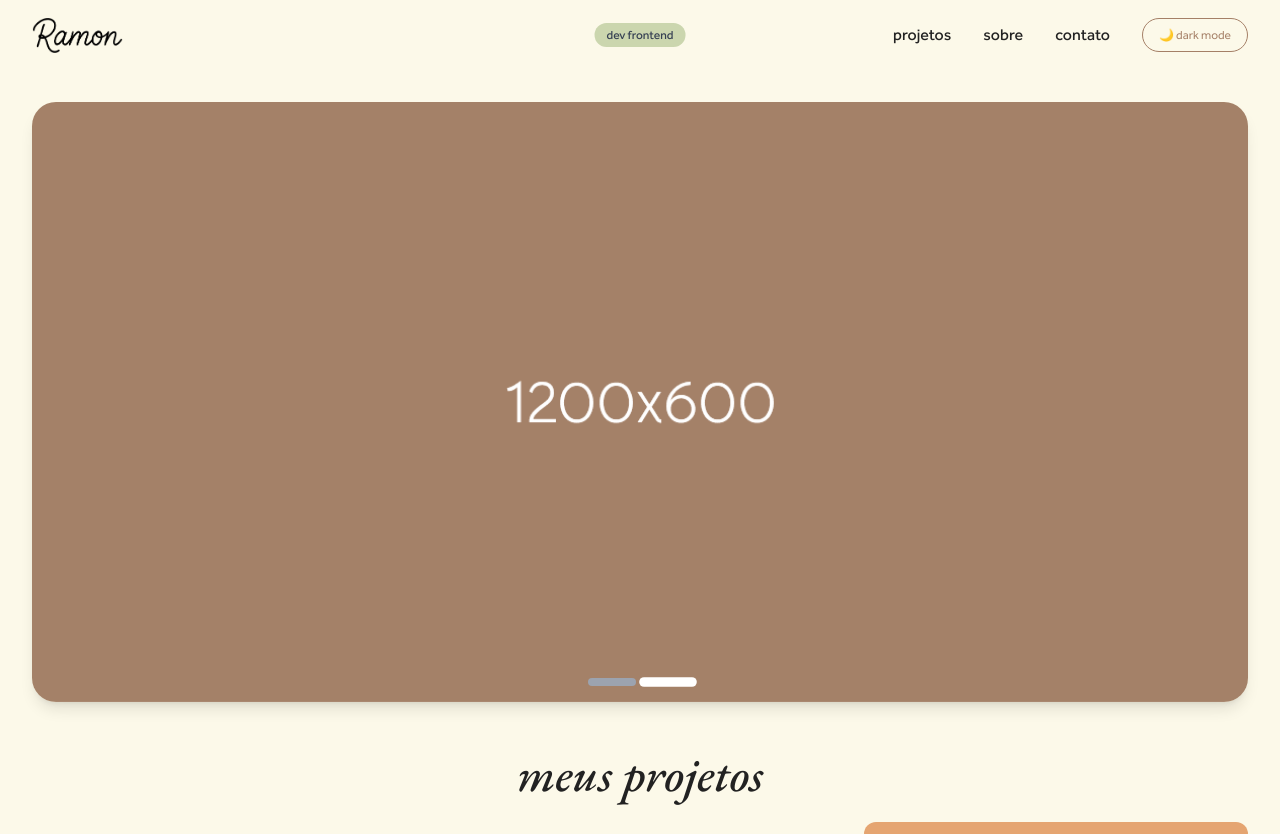
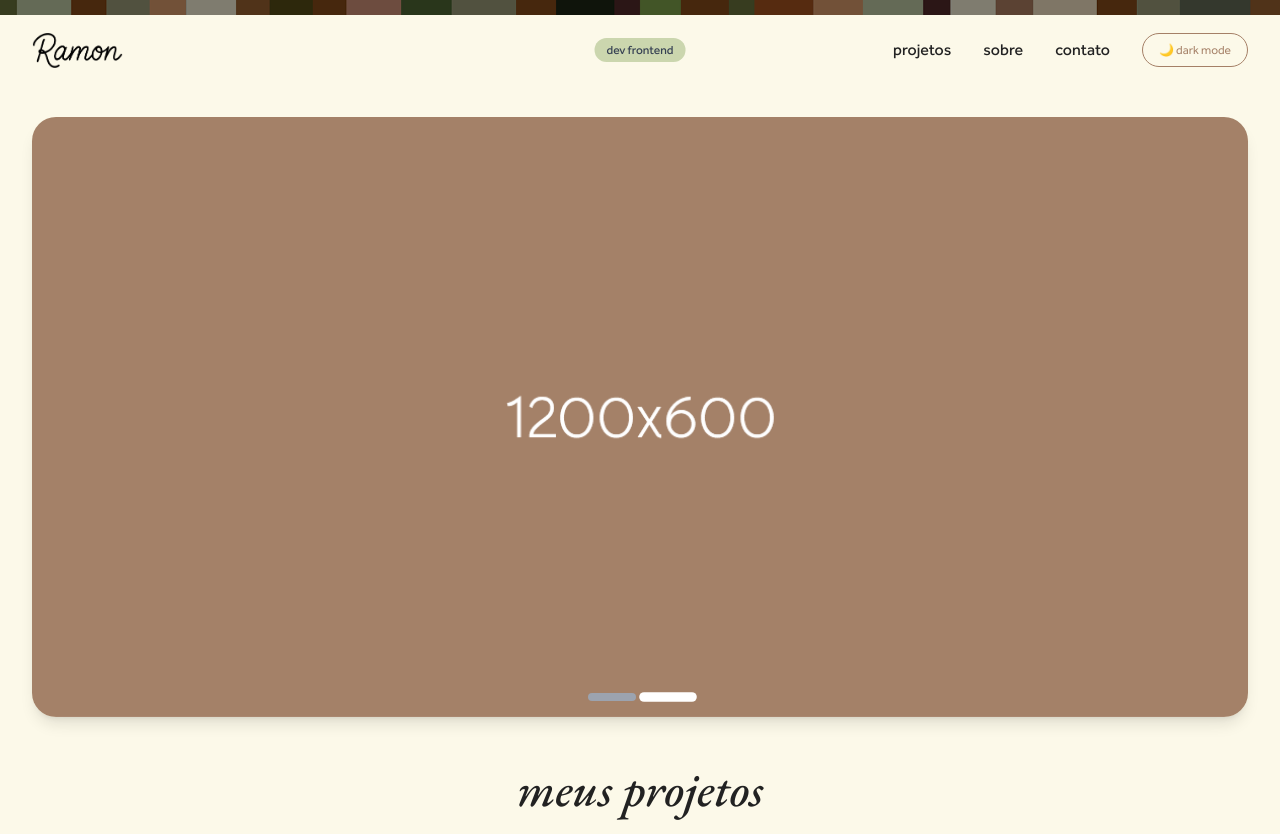
Before and after one commit to ramou1/portfolio, a Next.js app: page / in a window 1280 px wide. Shown: the top 834 px of the page. Built offline with nearby package versions, Linux system fonts and the light colour scheme; grey boxes are pictures that could not be loaded.

Commit message:
feat: marquee above header

```diff
--- a/src/app/layout.tsx
+++ b/src/app/layout.tsx
@@ -3,6 +3,7 @@ import type { Metadata } from "next";
 import Header from "../components/Header/Header";
 import Footer from "../components/Footer/Footer";
 import { LoadingProvider } from "../components/Loader";
+import Marquee from "../components/Marquee/Marquee";
 import React, { Suspense } from "react";
 
 export const metadata: Metadata = {
@@ -20,6 +21,7 @@ export default function RootLayout({
       <body>
         <LoadingProvider>
           <Suspense fallback={<div>Carregando...</div>}>
+            <Marquee />
             <Header />
             <main className="min-h-screen max-w-7xl mx-auto px-4 py-8 md:px-8">
               {children}
--- /dev/null
+++ b/src/components/Marquee/Marquee.module.css
@@ -0,0 +1,45 @@
+.marqueeContainer {
+  height: 15px;
+  width: 100%;
+  background-image: url('/images/banner.png');
+  background-size: cover;
+  background-position: center;
+  position: relative;
+}
+
+.marqueeContainer::before {
+  content: '';
+  position: absolute;
+  top: 0;
+  left: 0;
+  right: 0;
+  bottom: 0;
+  background: rgba(0, 0, 0, 0.5);
+  z-index: 1;
+}
+
+.marqueeContent {
+  position: relative;
+  z-index: 2;
+  height: 100%;
+  display: flex;
+  align-items: center;
+  justify-content: center;
+}
+
+.marqueeText {
+  color: white;
+  font-size: 1.1rem;
+  font-weight: 500;
+  white-space: nowrap;
+  animation: marquee 20s linear infinite;
+}
+
+@keyframes marquee {
+  0% {
+    transform: translateX(100%);
+  }
+  100% {
+    transform: translateX(-100%);
+  }
+}
--- /dev/null
+++ b/src/components/Marquee/Marquee.tsx
@@ -0,0 +1,14 @@
+"use client";
+import React from 'react';
+import styles from './Marquee.module.css';
+
+interface MarqueeProps {
+  className?: string;
+}
+
+export default function Marquee({ className = "" }: MarqueeProps) {
+  return (
+    <div className={`${styles.marqueeContainer} ${className}`}>
+    </div>
+  );
+}
```
Also changed, not shown: public/images/banner.png (added).
